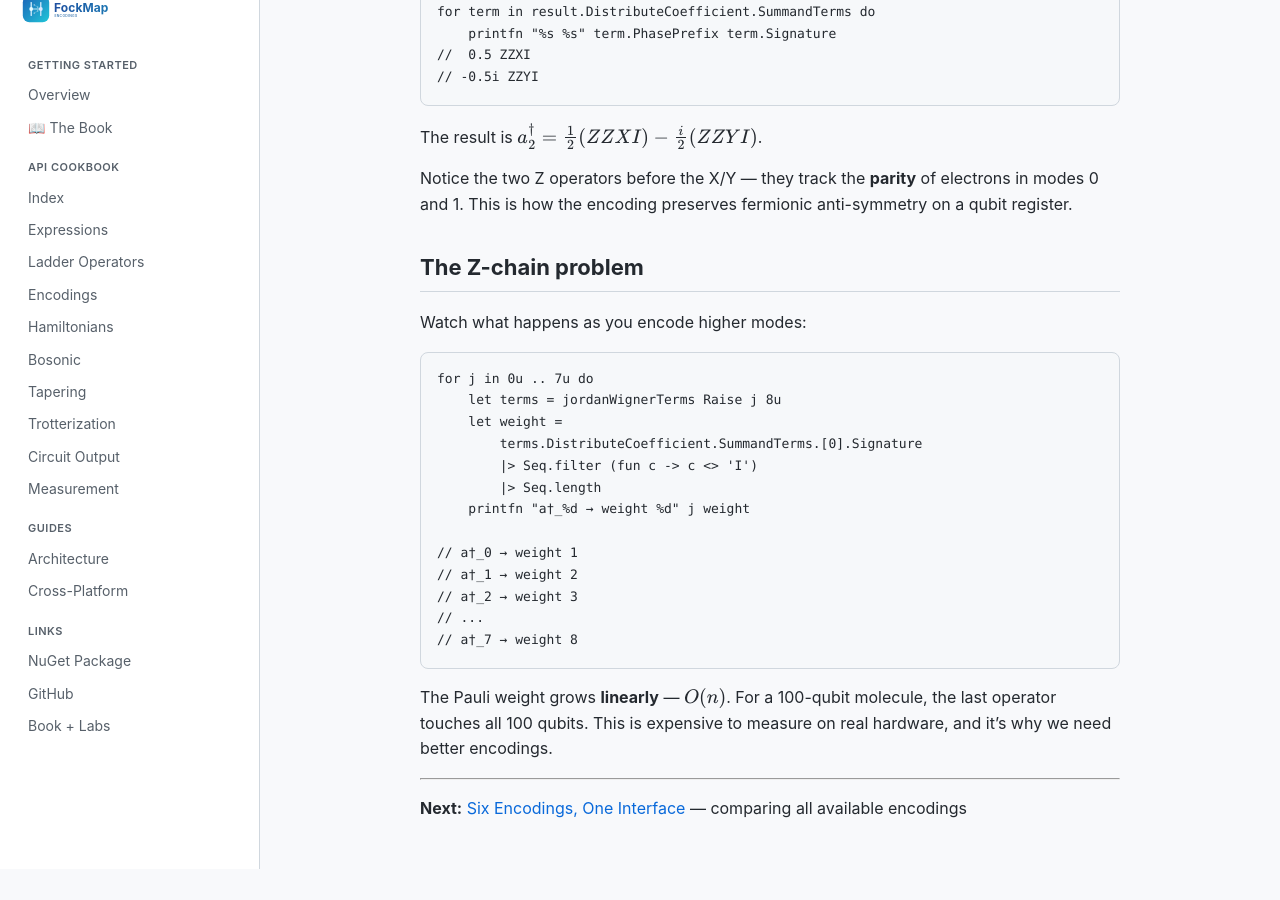
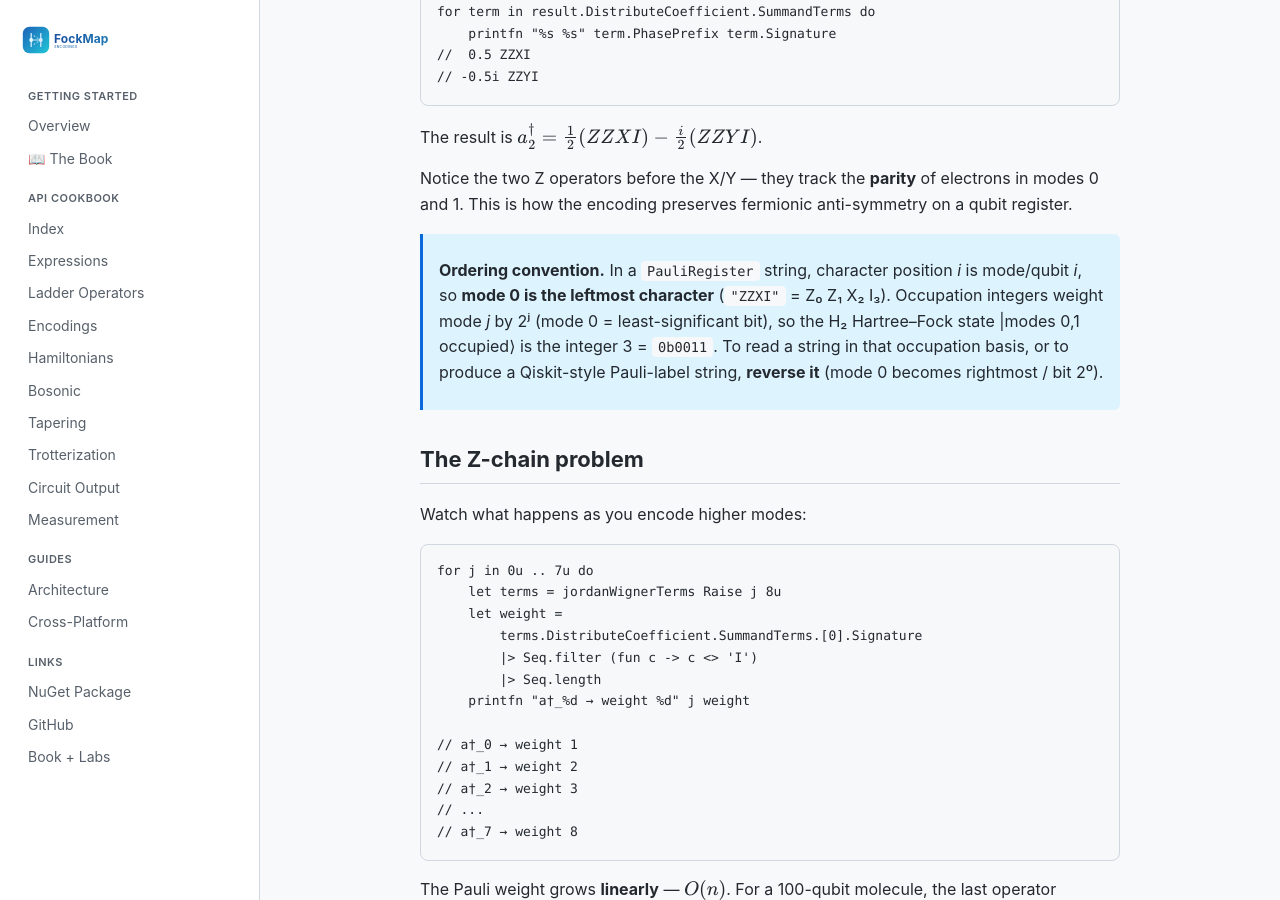
Before and after one commit to johnazariah/encodings, a Jekyll site: the page built from docs/guides/cookbook/06-first-encoding.md, in a window 1280 px wide and 900 px high, scrolled down 503 px. Built offline with Jekyll 4.4.1, drawn with Linux system fonts in a browser that asks for light colours; our own code applies the rules of GitHub Pages for plain Markdown files; before the commit the page ends 1372 px from its top, so only the background shows below that.

Commit message:
Address post-fix review: ternary guard, doc counts, Trotter docs, test polish
Robustness (library):
- TreeEncoding.computeLinks now raises a clear ArgumentException for nodes with
  more than 3 children instead of silently dropping the extra child and later
  failing with an opaque KeyNotFoundException (a >3-child star tree fed to
  encodeWithTernaryTree). Documented the ternary (max-degree-3) constraint.

Docs:
- Narrowed "arbitrary tree" claims to arbitrary *ternary* trees (max 3 children):
  cookbook ch09, JOSS (path-based framework paragraphs).
- Corrected encoding count: "5 fermionic" -> "6 fermionic" (README, docs/index.md);
  there are six fermionic encoders (JW, BK, Parity, balanced binary/ternary, Vlasov).
- Reconciled stale JOSS counts: 733 -> "over 700" tests (both occurrences now
  stable); "17-chapter" -> "18-chapter" cookbook.
- Ordering note: replaced imprecise "Qiskit/OpenQASM" with "Qiskit-style Pauli
  labels" (OpenQASM has no Pauli-label string; it addresses q[i] explicitly) in
  README and JordanWigner XML; added a concise ordering note to cookbook ch06.
- Documented the Trotter Hermitian precondition + <exception> on the PUBLIC
  firstOrderTrotter / secondOrderTrotter (previously only on private helper).

Tests:
- Replaced the tautological "Clifford rotation preserves the full spectrum" H2
  test (which only compared a dense U H U† to H) with one that exercises the
  library's applyClifford and asserts it equals U H U† to machine precision and
  preserves the spectrum.
- Added a test that a >3-child tree raises the clear computeLinks error.

Co-authored-by: Copilot App <223556219+Copilot@users.noreply.github.com>
Copilot-Session: b331c123-98a4-45df-ae55-9327cf48c4d5

```diff
--- a/docs/guides/cookbook/06-first-encoding.md
+++ b/docs/guides/cookbook/06-first-encoding.md
@@ -29,6 +29,13 @@ Notice the two Z operators before the X/Y — they track the **parity** of
 electrons in modes 0 and 1. This is how the encoding preserves fermionic
 anti-symmetry on a qubit register.
 
+> **Ordering convention.** In a `PauliRegister` string, character position *i*
+> is mode/qubit *i*, so **mode 0 is the leftmost character** (`"ZZXI"` = Z₀ Z₁ X₂ I₃).
+> Occupation integers weight mode *j* by 2ʲ (mode 0 = least-significant bit), so the
+> H₂ Hartree–Fock state |modes 0,1 occupied⟩ is the integer 3 = `0b0011`. To read a
+> string in that occupation basis, or to produce a Qiskit-style Pauli-label string,
+> **reverse it** (mode 0 becomes rightmost / bit 2⁰).
+
 ## The Z-chain problem
 
 Watch what happens as you encode higher modes:
```
Also changed, not shown: docs/guides/cookbook/09-trees.md (+2 -1 lines), docs/index.md (+1 -1 lines), joss/paper.md (+7 -6 lines), README.md, 5 other files.
